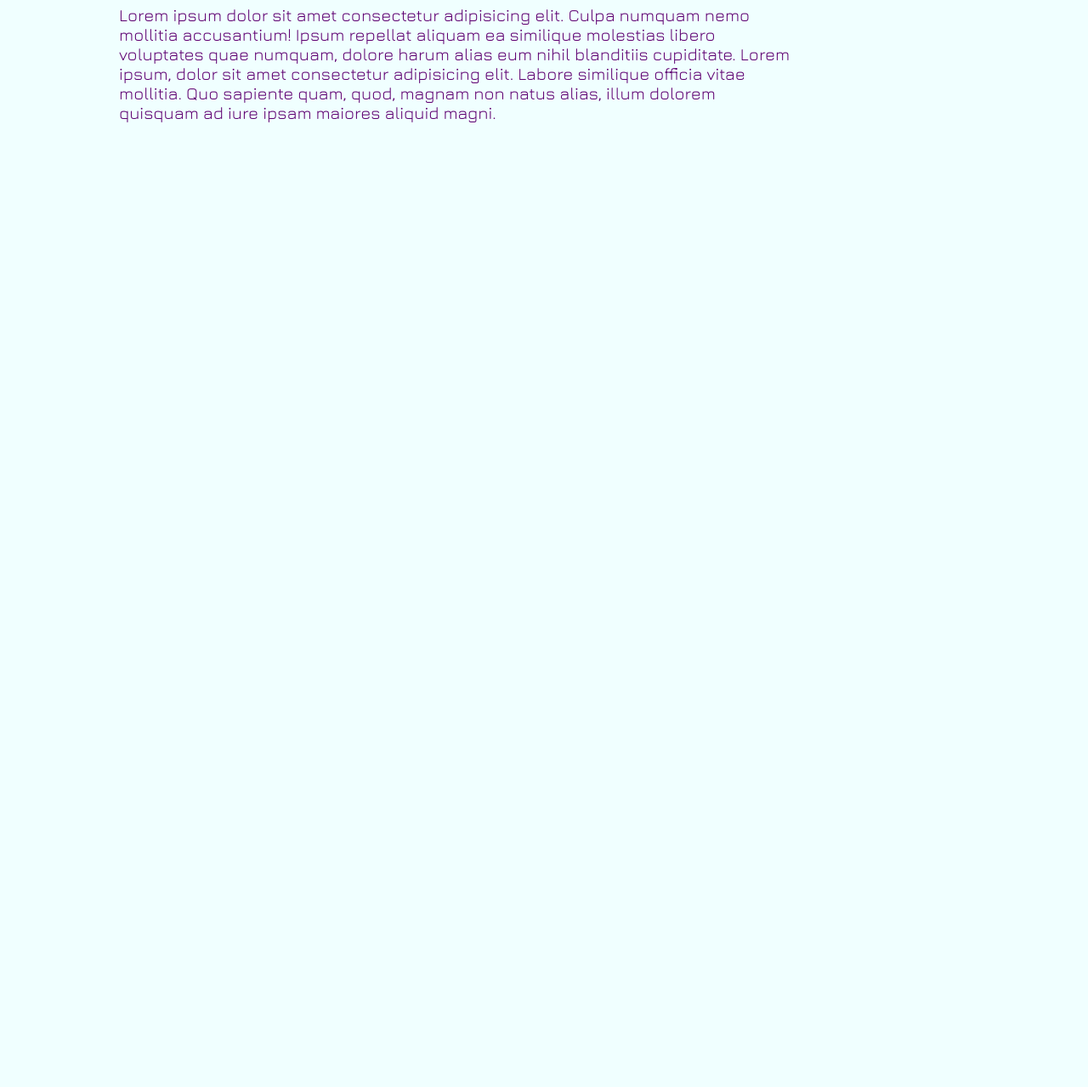
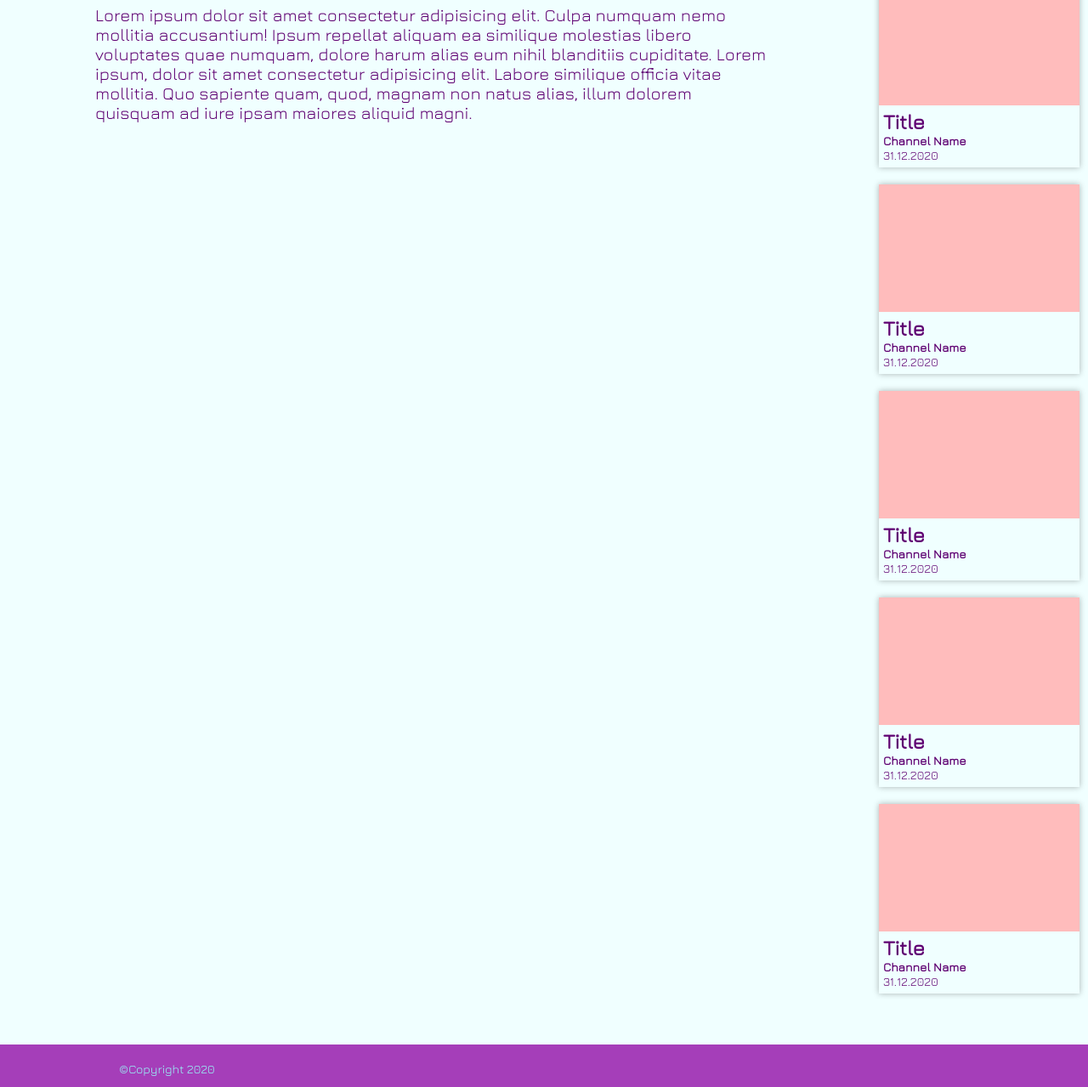
Before and after one commit to BaitemirAsanbaev/Qtube, a plain HTML site: page view.html in a window 1280 px wide. Shown: the part 342-1621 px from the top of the page at 85% size. Before the commit the page ends 800 px from the top, so only its background shows below. Drawn offline with nearby package versions, Linux system fonts and the light colour scheme.

Commit message:
added several details

```diff
--- a/style.css
+++ b/style.css
@@ -134,3 +134,12 @@ main p{
     font-size: 20px;
     max-width: 800px;
 }
+#view-page{
+    display: flex;
+}
+#view-page #new-videos{
+    flex-basis: 20%;
+}
+#view-page #new-videos article{
+    flex-basis: 100%;
+}
--- a/view.html
+++ b/view.html
@@ -15,6 +15,7 @@
           <li><a href="./my-videos.html">My videos</a></li>
         </ul>
     </nav>
+   <div id="view-page">
     <main>
         <video src="./t_video5357321658459752841.mp4" controls></video>
         <h1>Pirates of the Coribian</h1>
@@ -22,5 +23,61 @@
             Lorem ipsum dolor sit amet consectetur adipisicing elit. Culpa numquam nemo mollitia accusantium! Ipsum repellat aliquam ea similique molestias libero voluptates quae numquam, dolore harum alias eum nihil blanditiis cupiditate. Lorem ipsum, dolor sit amet consectetur adipisicing elit. Labore similique officia vitae mollitia. Quo sapiente quam, quod, magnam non natus alias, illum dolorem quisquam ad iure ipsam maiores aliquid magni.
         </p>
     </main>
+    <section class="main-sect" id="new-videos">
+        <article>
+          <a href="./view.html"><div class="thumbnail"></div></a>
+          <a href="./view.html"><div class="discription">
+            <h2>Title</h2>
+            <h3>Channel Name</h3>
+            <small>31.12.2020</small>
+          </div></a>
+        </article>
+        <article>
+            <a href="./view.html"><div class="thumbnail"></div></a>
+            <a href="./view.html"><div class="discription">
+              <h2>Title</h2>
+              <h3>Channel Name</h3>
+              <small>31.12.2020</small>
+            </div></a>
+          </article>
+          <article>
+            <a href="./view.html"><div class="thumbnail"></div></a>
+            <a href="./view.html"><div class="discription">
+              <h2>Title</h2>
+              <h3>Channel Name</h3>
+              <small>31.12.2020</small>
+            </div></a>
+          </article>
+          <article>
+            <a href="./view.html"><div class="thumbnail"></div></a>
+            <a href="./view.html"><div class="discription">
+              <h2>Title</h2>
+              <h3>Channel Name</h3>
+              <small>31.12.2020</small>
+            </div></a>
+          </article>
+          <article>
+              <a href="./view.html"><div class="thumbnail"></div></a>
+              <a href="./view.html"><div class="discription">
+                <h2>Title</h2>
+                <h3>Channel Name</h3>
+                <small>31.12.2020</small>
+              </div></a>
+            </article>
+            <article>
+              <a href="./view.html"><div class="thumbnail"></div></a>
+              <a href="./view.html"><div class="discription">
+                <h2>Title</h2>
+                <h3>Channel Name</h3>
+                <small>31.12.2020</small>
+              </div></a>
+            </article>
+      </section>
+   </div>
+   <footer>
+    <small>
+        ©Copyright 2020
+    </small>
+</footer>
 </body>
 </html>
```
